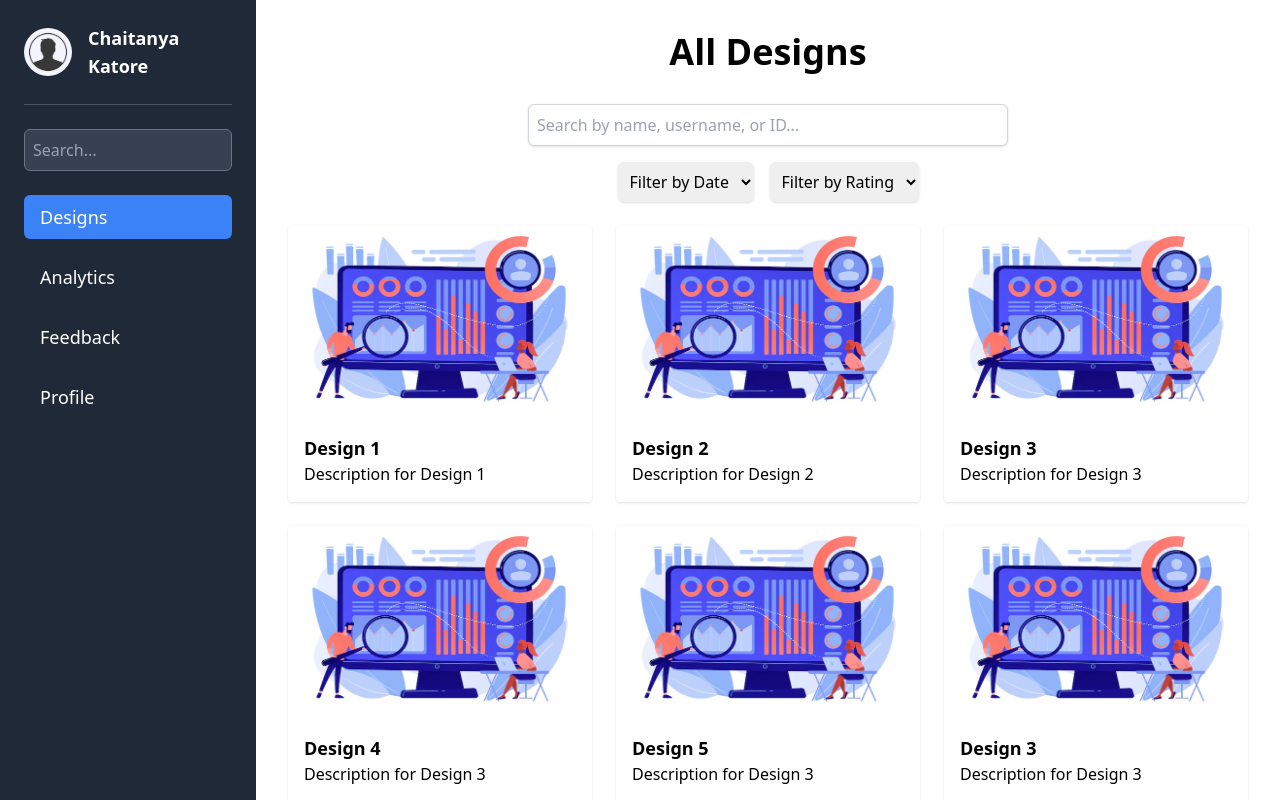
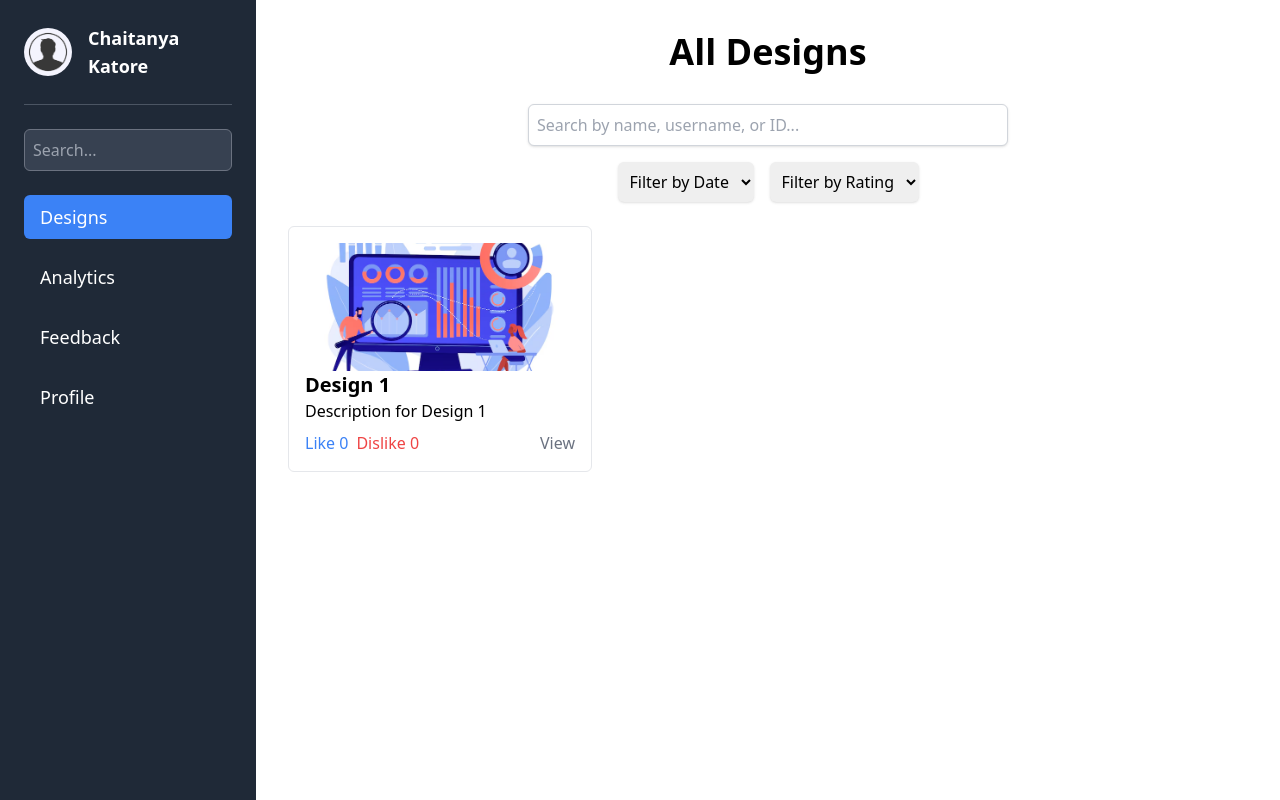
Before and after one commit to mobasith/Design-Metrics, a React (Create React App) app in the folder frontend/: page /all-designs in a window 1280 px wide. Shown: the top 800 px of the page. Built offline with nearby package versions, Linux system fonts and the light colour scheme.

Commit message:
added likes and dislikes

```diff
--- a/frontend/src/components/DesignCard.tsx
+++ b/frontend/src/components/DesignCard.tsx
@@ -1,12 +1,15 @@
-// src/components/DesignCard.tsx
-import React from "react";
+import React from 'react';
 
 interface DesignCardProps {
   id: number;
   title: string;
   description: string;
   imageUrl: string;
-  onClick: () => void; // Ensure onClick is defined here
+  likes: number;
+  dislikes: number;
+  onClick: () => void;
+  onLike: (id: number) => void;
+  onDislike: (id: number) => void;
 }
 
 const DesignCard: React.FC<DesignCardProps> = ({
@@ -14,17 +17,29 @@ const DesignCard: React.FC<DesignCardProps> = ({
   title,
   description,
   imageUrl,
+  likes,
+  dislikes,
   onClick,
+  onLike,
+  onDislike,
 }) => {
   return (
-    <div
-      className="bg-white rounded shadow hover:shadow-lg transition-shadow cursor-pointer"
-      onClick={onClick}
-    >
-      <img src={imageUrl} alt={title} className="w-full h-48 rounded-t" />
-      <div className="p-4">
-        <h3 className="text-lg font-semibold">{title}</h3>
-        <p>{description}</p>
+    <div className="border rounded-md p-4">
+      <img src={imageUrl} alt={title} className="w-full h-32 object-cover" />
+      <h2 className="text-xl font-semibold">{title}</h2>
+      <p>{description}</p>
+      <div className="flex justify-between items-center mt-2">
+        <div>
+          <button onClick={() => onLike(id)} className="text-blue-500">
+            Like {likes}
+          </button>
+          <button onClick={() => onDislike(id)} className="text-red-500 ml-2">
+            Dislike {dislikes}
+          </button>
+        </div>
+        <button onClick={onClick} className="text-gray-500">
+          View
+        </button>
       </div>
     </div>
   );
--- a/frontend/src/pages/AllDesigns.tsx
+++ b/frontend/src/pages/AllDesigns.tsx
@@ -2,7 +2,7 @@ import React, { useState } from "react";
 import Sidebar from "../components/Sidebar"; // Adjust the path if necessary
 import DesignCard from "../components/DesignCard"; // Adjust the path if necessary
 
-const designs = [
+const initialDesigns = [
   {
     id: 1,
     title: "Design 1",
@@ -11,83 +11,15 @@ const designs = [
     username: "User1",
     date: "2024-01-01",
     rating: 4,
+    likes: 0,
+    dislikes: 0,
   },
-  {
-    id: 2,
-    title: "Design 2",
-    description: "Description for Design 2",
-    imageUrl: "/images/Hero.avif",
-    username: "User2",
-    date: "2024-02-01",
-    rating: 5,
-  },
-  {
-    id: 3,
-    title: "Design 3",
-    description: "Description for Design 3",
-    imageUrl: "/images/Hero.avif",
-    username: "User1",
-    date: "2024-03-01",
-    rating: 3,
-  },
-  {
-    id: 4,
-    title: "Design 4",
-    description: "Description for Design 3",
-    imageUrl: "/images/Hero.avif",
-    username: "User1",
-    date: "2023-03-01",
-    rating: 3.5,
-  },
-  {
-    id: 5,
-    title: "Design 5",
-    description: "Description for Design 3",
-    imageUrl: "/images/Hero.avif",
-    username: "User1",
-    date: "2024-03-01",
-    rating: 5,
-  },
-  {
-    id: 3,
-    title: "Design 3",
-    description: "Description for Design 3",
-    imageUrl: "/images/Hero.avif",
-    username: "User1",
-    date: "2024-03-01",
-    rating: 3,
-  },
-  {
-    id: 3,
-    title: "Design 3",
-    description: "Description for Design 3",
-    imageUrl: "/images/Hero.avif",
-    username: "User1",
-    date: "2024-03-01",
-    rating: 3,
-  },
-  {
-    id: 3,
-    title: "Design 3",
-    description: "Description for Design 3",
-    imageUrl: "/images/Hero.avif",
-    username: "User1",
-    date: "2024-03-01",
-    rating: 3,
-  },
-
-  {
-    id: 3,
-    title: "Design 3",
-    description: "Description for Design 3",
-    imageUrl: "/images/Hero.avif",
-    username: "User1",
-    date: "2024-03-01",
-    rating: 3,
-  },
+  // ... other designs
 ];
 
 const AllDesigns: React.FC = () => {
+  const [designs, setDesigns] = useState(initialDesigns);
+  const [userFeedback, setUserFeedback] = useState<{ [key: number]: { liked: boolean; disliked: boolean } }>({});
   const [searchTerm, setSearchTerm] = useState<string>("");
   const [dateFilter, setDateFilter] = useState<string>("");
   const [ratingFilter, setRatingFilter] = useState<number | "">("");
@@ -119,6 +51,46 @@ const AllDesigns: React.FC = () => {
 
   const handleCardClick = (id: number) => {
     console.log(`Design ${id} clicked`);
+  };
+
+  const handleLike = (id: number) => {
+    // Check if the user has already liked the design
+    const userAction = userFeedback[id];
+
+    // Prevent liking if the user has already liked or disliked
+    if (!userAction || (!userAction.liked && !userAction.disliked)) {
+      setDesigns((prevDesigns) =>
+        prevDesigns.map((design) =>
+          design.id === id ? { ...design, likes: design.likes + 1 } : design
+        )
+      );
+
+      // Update user feedback
+      setUserFeedback((prev) => ({
+        ...prev,
+        [id]: { liked: true, disliked: false }, // Mark as liked
+      }));
+    }
+  };
+
+  const handleDislike = (id: number) => {
+    // Check if the user has already disliked the design
+    const userAction = userFeedback[id];
+
+    // Prevent disliking if the user has already liked or disliked
+    if (!userAction || (!userAction.liked && !userAction.disliked)) {
+      setDesigns((prevDesigns) =>
+        prevDesigns.map((design) =>
+          design.id === id ? { ...design, dislikes: design.dislikes + 1 } : design
+        )
+      );
+
+      // Update user feedback
+      setUserFeedback((prev) => ({
+        ...prev,
+        [id]: { liked: false, disliked: true }, // Mark as disliked
+      }));
+    }
   };
 
   return (
@@ -175,7 +147,11 @@ const AllDesigns: React.FC = () => {
                 title={design.title}
                 description={design.description}
                 imageUrl={design.imageUrl}
+                likes={design.likes}
+                dislikes={design.dislikes}
                 onClick={() => handleCardClick(design.id)}
+                onLike={() => handleLike(design.id)}
+                onDislike={() => handleDislike(design.id)}
               />
             ))}
           </div>
--- a/frontend/src/pages/UserDashboard.tsx
+++ b/frontend/src/pages/UserDashboard.tsx
@@ -1,5 +1,5 @@
 // src/pages/UserDashboard.tsx
-import React from "react";
+import React, { useState } from "react"; // Import useState
 import DesignCard from "../components/DesignCard";
 import Sidebar from "../components/Sidebar";
 import { useNavigate } from "react-router-dom";
@@ -7,26 +7,33 @@ import { useNavigate } from "react-router-dom";
 const UserDashboard: React.FC = () => {
   const navigate = useNavigate();
 
-  const latestDesigns = [
+  // Set up state for latest designs
+  const [latestDesigns, setLatestDesigns] = useState([
     {
       id: 1,
       title: "Design 1",
       description: "Beautiful art",
       imageUrl: "/images/Hero.avif",
+      likes: 0,
+      dislikes: 0,
     },
     {
       id: 2,
       title: "Design 2",
       description: "Modern aesthetics",
       imageUrl: "/images/Hero.avif",
+      likes: 0,
+      dislikes: 0,
     },
     {
       id: 3,
       title: "Design 3",
       description: "Classic vibes",
       imageUrl: "/images/Hero.avif",
+      likes: 0,
+      dislikes: 0,
     },
-  ];
+  ]);
 
   const bestDesigns = [
     {
@@ -34,23 +41,45 @@ const UserDashboard: React.FC = () => {
       title: "Best Design 1",
       description: "Award-winning piece",
       imageUrl: "/images/How.jpg",
+      likes: 0,
+      dislikes: 0,
     },
     {
       id: 5,
       title: "Best Design 2",
       description: "Timeless beauty",
       imageUrl: "/images/How.jpg",
+      likes: 0,
+      dislikes: 0,
     },
     {
       id: 6,
       title: "Best Design 3",
       description: "Elegant and simple",
       imageUrl: "/images/How.jpg",
+      likes: 0,
+      dislikes: 0,
     },
   ];
 
   const handleCardClick = (id: number) => {
     navigate(`/detaildesign/${id}`); // Navigate to the DetailDesign page with the design ID
+  };
+
+  const handleLike = (id: number) => {
+    setLatestDesigns((prevDesigns) =>
+      prevDesigns.map((design) =>
+        design.id === id ? { ...design, likes: design.likes + 1 } : design
+      )
+    );
+  };
+
+  const handleDislike = (id: number) => {
+    setLatestDesigns((prevDesigns) =>
+      prevDesigns.map((design) =>
+        design.id === id ? { ...design, dislikes: design.dislikes + 1 } : design
+      )
+    );
   };
 
   return (
@@ -80,6 +109,8 @@ const UserDashboard: React.FC = () => {
                 key={design.id}
                 {...design}
                 onClick={() => handleCardClick(design.id)} // Handle card click
+                onLike={() => handleLike(design.id)} // Handle like
+                onDislike={() => handleDislike(design.id)} // Handle dislike
               />
             ))}
           </div>
@@ -96,6 +127,8 @@ const UserDashboard: React.FC = () => {
                 key={design.id}
                 {...design}
                 onClick={() => handleCardClick(design.id)} // Handle card click
+                onLike={() => handleLike(design.id)} // Handle like (if you want this functionality here too)
+                onDislike={() => handleDislike(design.id)} // Handle dislike (if you want this functionality here too)
               />
             ))}
           </div>
```
